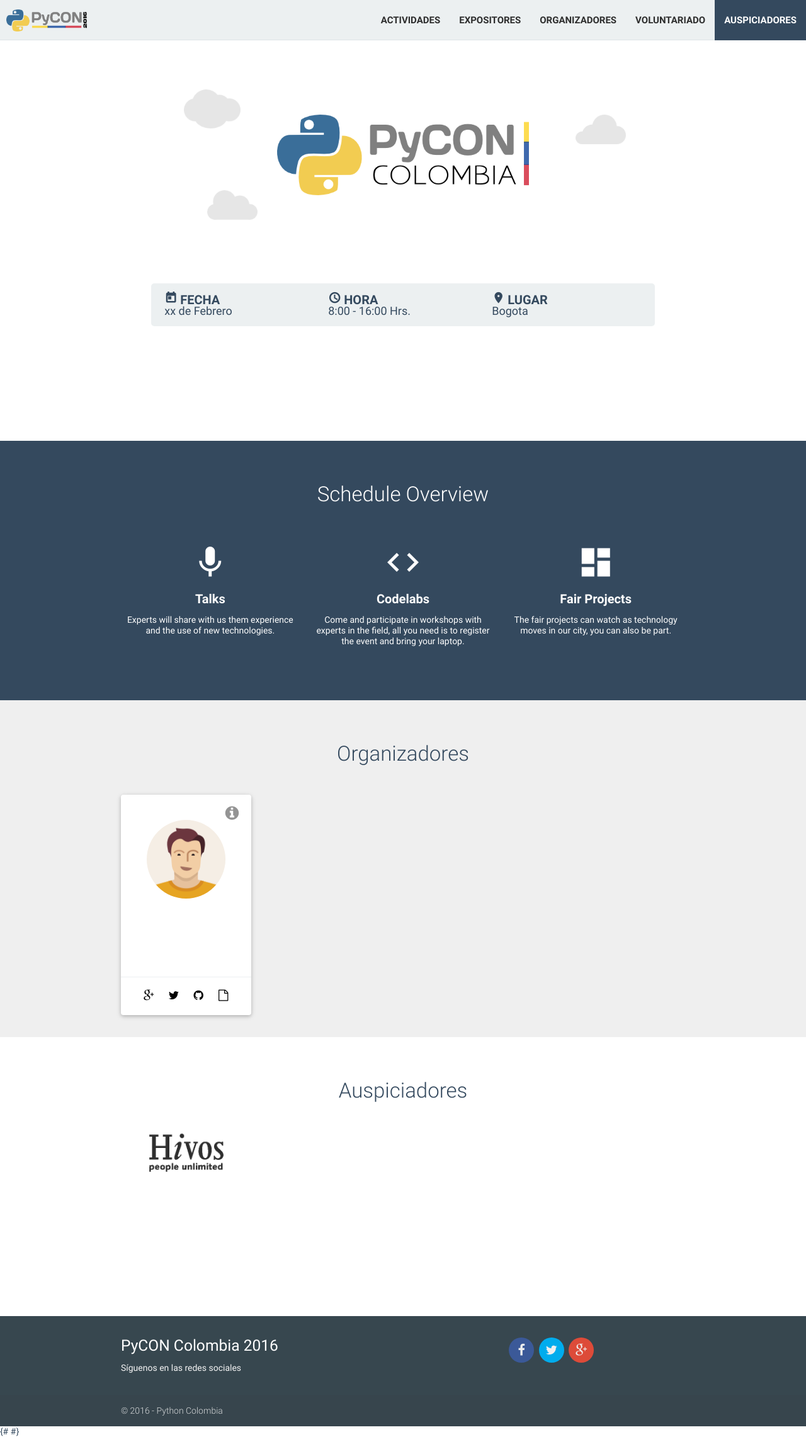
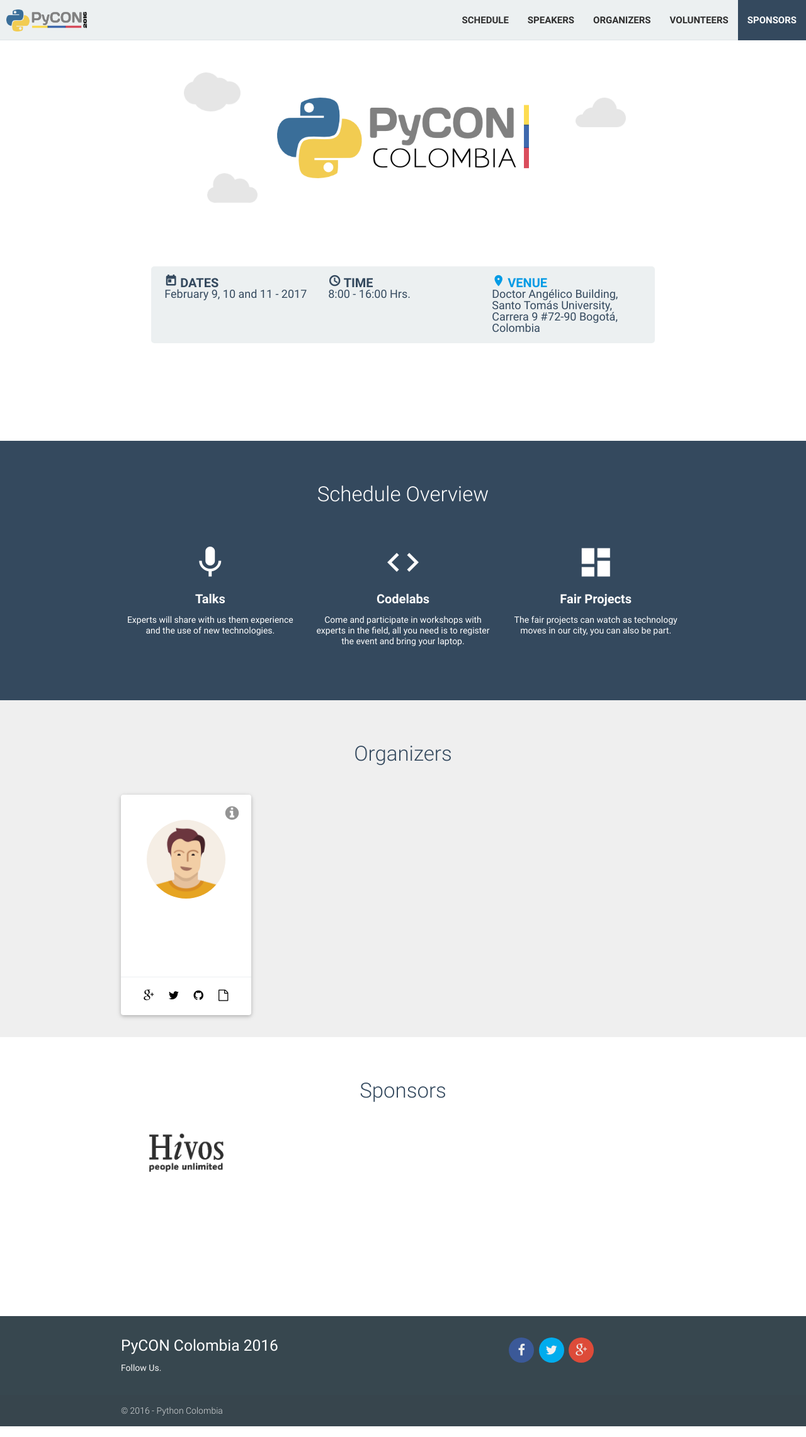
Before and after one commit to swappsco/landing, a Django app: template app/templates/home/home_page.html in a window 1280 px wide. Shown: the whole page at 63% size. Run offline with Django 3.2, Linux system fonts and the light colour scheme; the template is opened without the code that fills it, so the values that code supplies are empty; parts of the project's set-up code (start-up, migrations or seed data) failed here and were passed over; some libraries are stand-ins or nearby versions.

Commit message:
Translated page to English, links to social networks, dates, and place of the venue

```diff
--- a/app/templates/layouts/base.html
+++ b/app/templates/layouts/base.html
@@ -61,7 +61,7 @@
             <script src="{% static 'js/notary.js' %}"></script>
             <script src="{% static 'js/app.js' %}"></script>
 
-        {#
+        {% comment %}
             <script>
               (function(i,s,o,g,r,a,m){i['GoogleAnalyticsObject']=r;i[r]=i[r]||function(){
               (i[r].q=i[r].q||[]).push(arguments)},i[r].l=1*new Date();a=s.createElement(o),
@@ -72,7 +72,7 @@
               ga('send', 'pageview');
 
             </script>
-        #}
+        {% endcomment %}
 
         {% block scripts %}{% endblock %}
         {% block extrascripts %}{% endblock %}
--- a/app/templates/sections/footer.html
+++ b/app/templates/sections/footer.html
@@ -4,13 +4,13 @@
         <div class="row">
             <div class="col l6 s12">
                 <h5 class="white-text">PyCON Colombia 2016</h5>
-                <p class="grey-text text-lighten-4">Síguenos en las redes sociales</p>
+                <p class="grey-text text-lighten-4">Follow Us.</p>
             </div>
             <div class="col l4 offset-l2 s12">
                 <ul class="social-links">
-                    <li class="facebook"><a class="grey-text text-lighten-3" href="https://www.facebook.com/GDG.bo"><i class="fa fa-facebook"></i> </a></li>
-                    <li class="twitter"><a class="grey-text text-lighten-3" href="https://twitter.com/GDGLaPaz"><i class="fa fa-twitter"></i> </a></li>
-                    <li class="google-plus"><a class="grey-text text-lighten-3" href="https://plus.google.com/+GDGBolivia"> <i class="fa fa-google-plus"></i></a></li>
+                    <li class="facebook"><a class="grey-text text-lighten-3" href="https://www.facebook.com/PyConColombia" target="_blank"><i class="fa fa-facebook"></i> </a></li>
+                    <li class="twitter"><a class="grey-text text-lighten-3" href="https://twitter.com/pyconcolombia" target="_blank"><i class="fa fa-twitter"></i> </a></li>
+                    <li class="google-plus"><a class="grey-text text-lighten-3" href="https://plus.google.com/+PyConColombia" target="_blank"><i class="fa fa-google-plus"></i></a></li>
                 </ul>
             </div>
         </div>
--- a/app/templates/sections/intro.html
+++ b/app/templates/sections/intro.html
@@ -13,17 +13,19 @@
                     <div class="info-box">
                         <ul class="row">
                             <li class="col l4 m12 s12 data-li">
-                                <span class="pin-head"><i class="material-icons">today</i> FECHA</span>
-                                <span class="pin-desc">xx de Febrero</span>
+                                <span class="pin-head"><i class="material-icons">today</i> DATES</span>
+                                <span class="pin-desc">February 9, 10 and 11 - 2017</span>
                             </li>
 
                             <li class="col l4 m6 s12 data-li">
-                                <span class="pin-head"><i class="material-icons">schedule</i> HORA</span>
+                                <span class="pin-head"><i class="material-icons">schedule</i> TIME</span>
                                 <span class="pin-desc">8:00 - 16:00 Hrs.</span>
                             </li>
                             <li class="col l4 m6 s12 data-li">
-                                <span class="pin-head"><i class="material-icons">location_on</i> LUGAR</span>
-                                <span class="pin-desc">Bogota</span>
+                                <span class="pin-head"><a href=" https://goo.gl/f3GEGF"><i class="material-icons">location_on</i>  VENUE</a></span>
+                                <span class="pin-desc">
+                                    Doctor Angélico Building, Santo Tomás University, Carrera 9 #72-90 Bogotá, Colombia
+                                </span>
                             </li>
                         </ul>
                     </div>
--- a/app/templates/sections/navbar.html
+++ b/app/templates/sections/navbar.html
@@ -1,16 +1,16 @@
 {% load static %}
 <nav class="navbar">
     <div class="nav-wrapper">
-        <a href="#" class="brand-logo">
+        <a href="/" class="brand-logo">
             <img src="{% static 'img/logo.png' %}" class="logo">
         </a>
         <ul class="nav-menu right hide-on-med-and-down" id="navPage">
-            <li><a href="#about-block" >Actividades</a></li>
-            <li><a href="#speakers-block" >Expositores</a></li>
-            <li><a href="#speakers-block" >Organizadores</a></li>
-            <li><a href="#speakers-block" >Voluntariado</a></li>
+            <li><a href="#about-block" >Schedule</a></li>
+            <li><a href="#speakers-block" >Speakers</a></li>
+            <li><a href="#speakers-block" >Organizers</a></li>
+            <li><a href="#speakers-block" >Volunteers</a></li>
             {# <li><a href="#schedule-block" >Agenda</a></li> #}
-            <li><a href="#sponsors-block" class="active">Auspiciadores</a></li>
+            <li><a href="#sponsors-block" class="active">Sponsors</a></li>
             {# <li><a href="#registrarse" class="active">Registrarse</a></li> #}
         </ul>
     </div>
--- a/app/templates/sections/organizers.html
+++ b/app/templates/sections/organizers.html
@@ -2,7 +2,7 @@
 <div class="speakers-block open" id="speakers-block"  style="background: #efefef;">
     <div class="container">
         <div class="row" data-container="organizers">
-            <h4 class="main-title">Organizadores</h4>
+            <h4 class="main-title">Organizers</h4>
 
             <div class="col l3 m6 s12" data-template="organizer">
 
--- a/app/templates/sections/sponsors.html
+++ b/app/templates/sections/sponsors.html
@@ -3,7 +3,7 @@
     <div class="container">
 
         <div class="row" data-container="sponsors" >
-            <h4 class="main-title">Auspiciadores</h4>
+            <h4 class="main-title">Sponsors</h4>
 
             <div class="col l3 m6 s12 sponsor" data-template="sponsor">
                 <a href="http://hivos.org" target="_blank" class="sponsor-logo" data-link="website">
```
Also changed, not shown: app/static/js/fixtures/organizers.json (+14 -14 lines), app/templates/home/home_page.html (line endings or trailing spaces).
